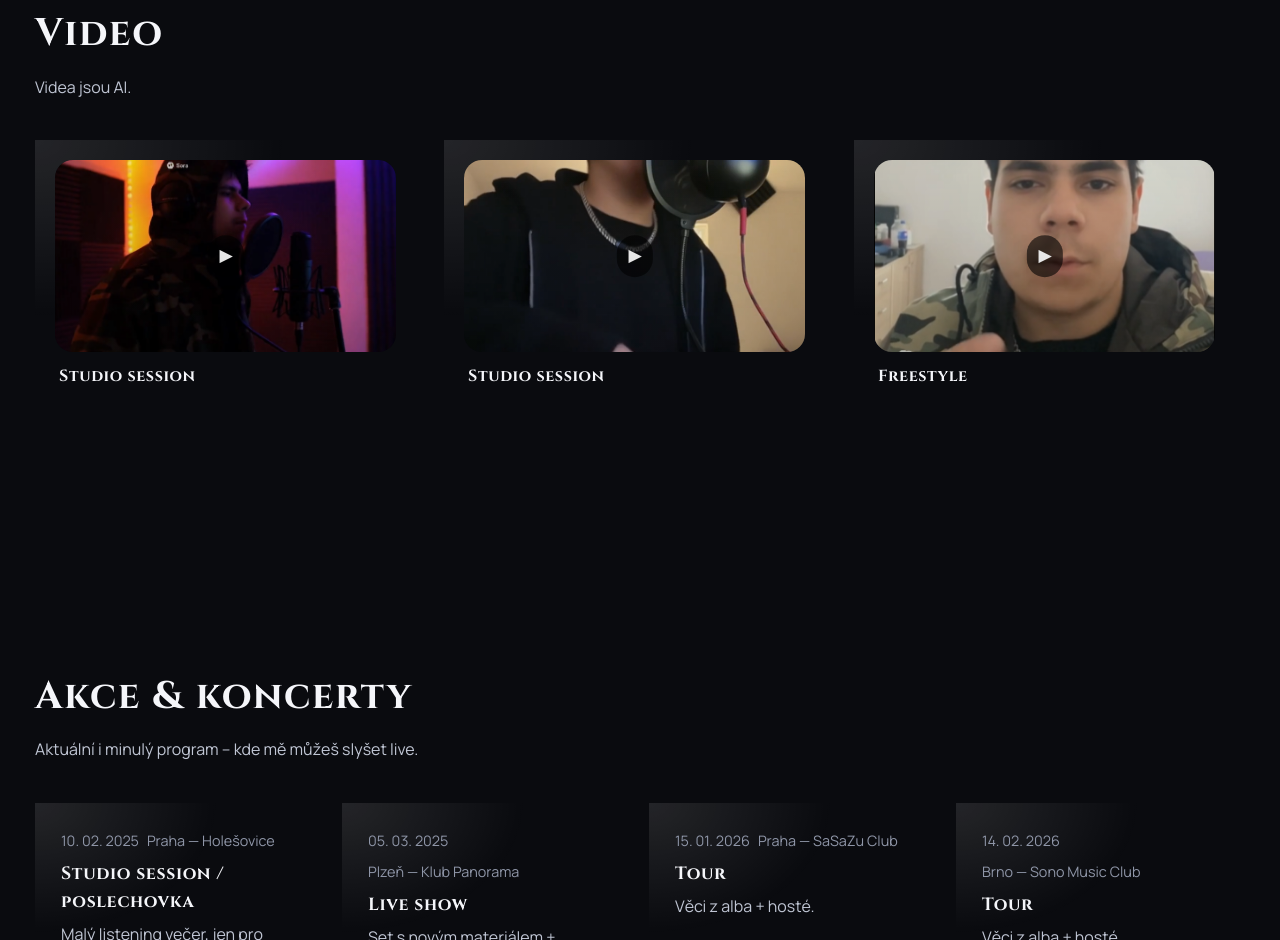
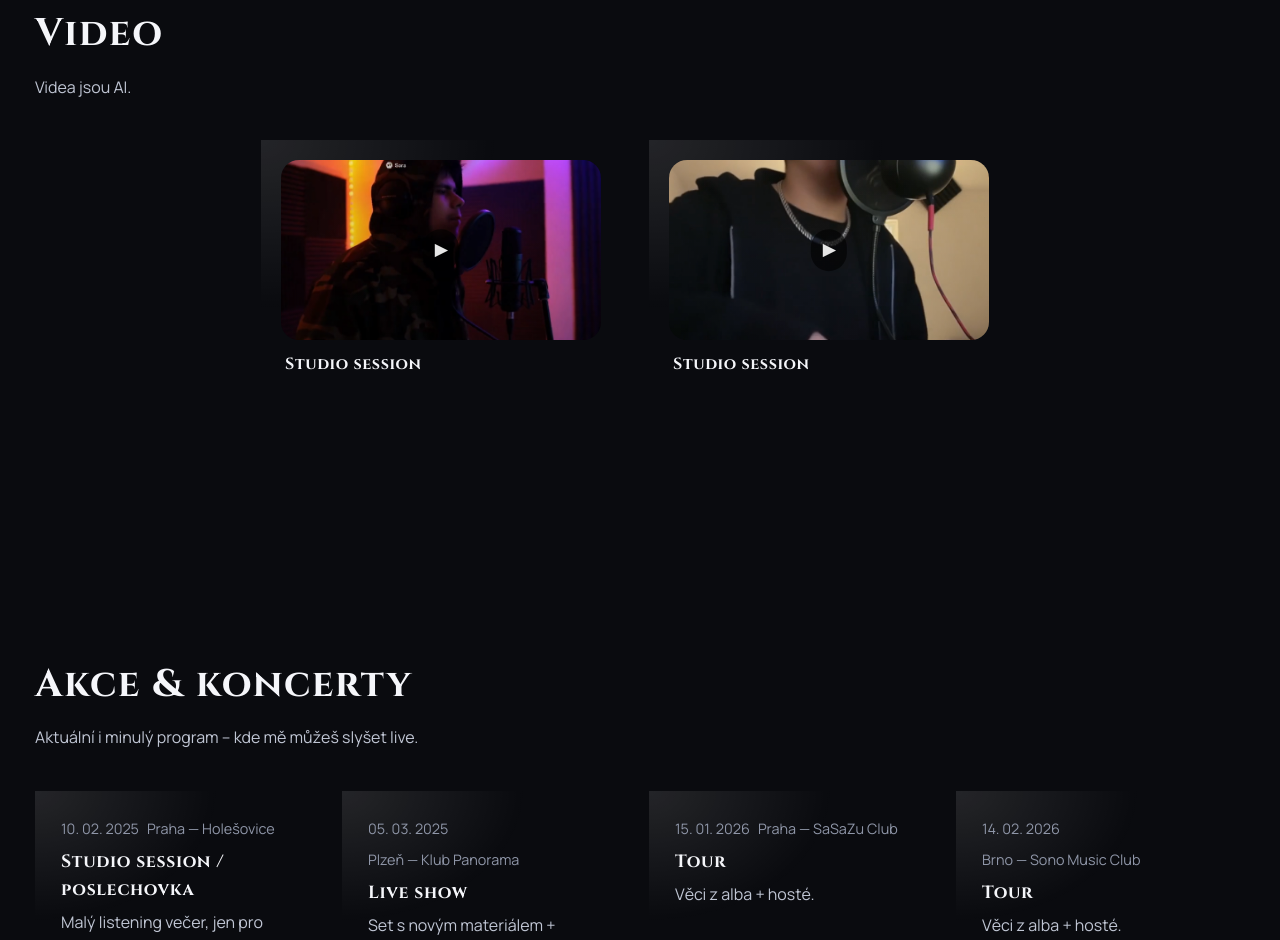
Before and after one commit to Pepelaugh123/maturita-web-online, a website: page index.html in a window 1280 px wide. Shown: the part 3411-4351 px from the top of the page. Drawn offline with Linux system fonts and the light colour scheme; a script that the page names is missing.

Commit message:
Removed freestyle video and fixed video layout

```diff
--- a/assets/css/sections.css
+++ b/assets/css/sections.css
@@ -257,7 +257,8 @@
 .videos-grid {
   display: grid;
   gap: var(--grid-gap);
-  grid-template-columns: repeat(auto-fit, minmax(220px, 1fr));
+  grid-template-columns: repeat(auto-fit, minmax(min(320px, 100%), 360px));
+  justify-content: center;
 }
 
 .video-card {
--- a/index.html
+++ b/index.html
@@ -282,13 +282,7 @@
             <h3>Studio session</h3>
           </article>
 
-          <article class="video-card glass is-interactive reveal" data-delay="120">
-            <button class="video-thumb" type="button" data-video data-src="assets/media/video/clip3.mp4" data-title="Freestyle" data-poster="assets/media/video/clip3.png">
-              <img class="video-thumb__img" src="assets/media/video/clip3.png" width="395" height="494" loading="lazy" decoding="async" alt="Freestyle" />
-              <span class="video-thumb__badge" aria-hidden="true">▶</span>
-            </button>
-            <h3>Freestyle</h3>
-          </article>
+
         </div>
       </div>
     </section>
```
Also changed, not shown: assets/media/img/member2.jpg, netlify.toml (added), 1 other file.
